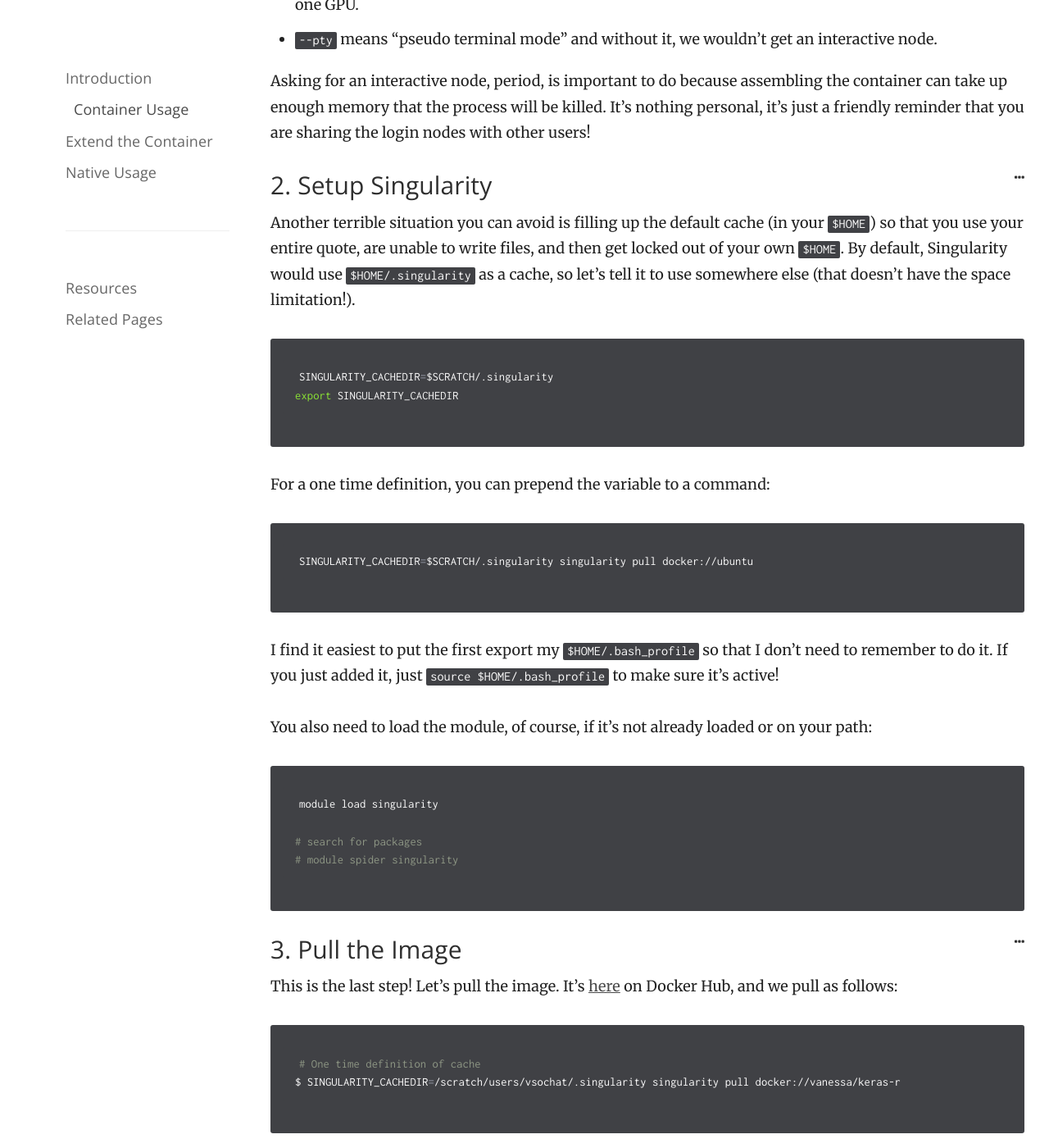
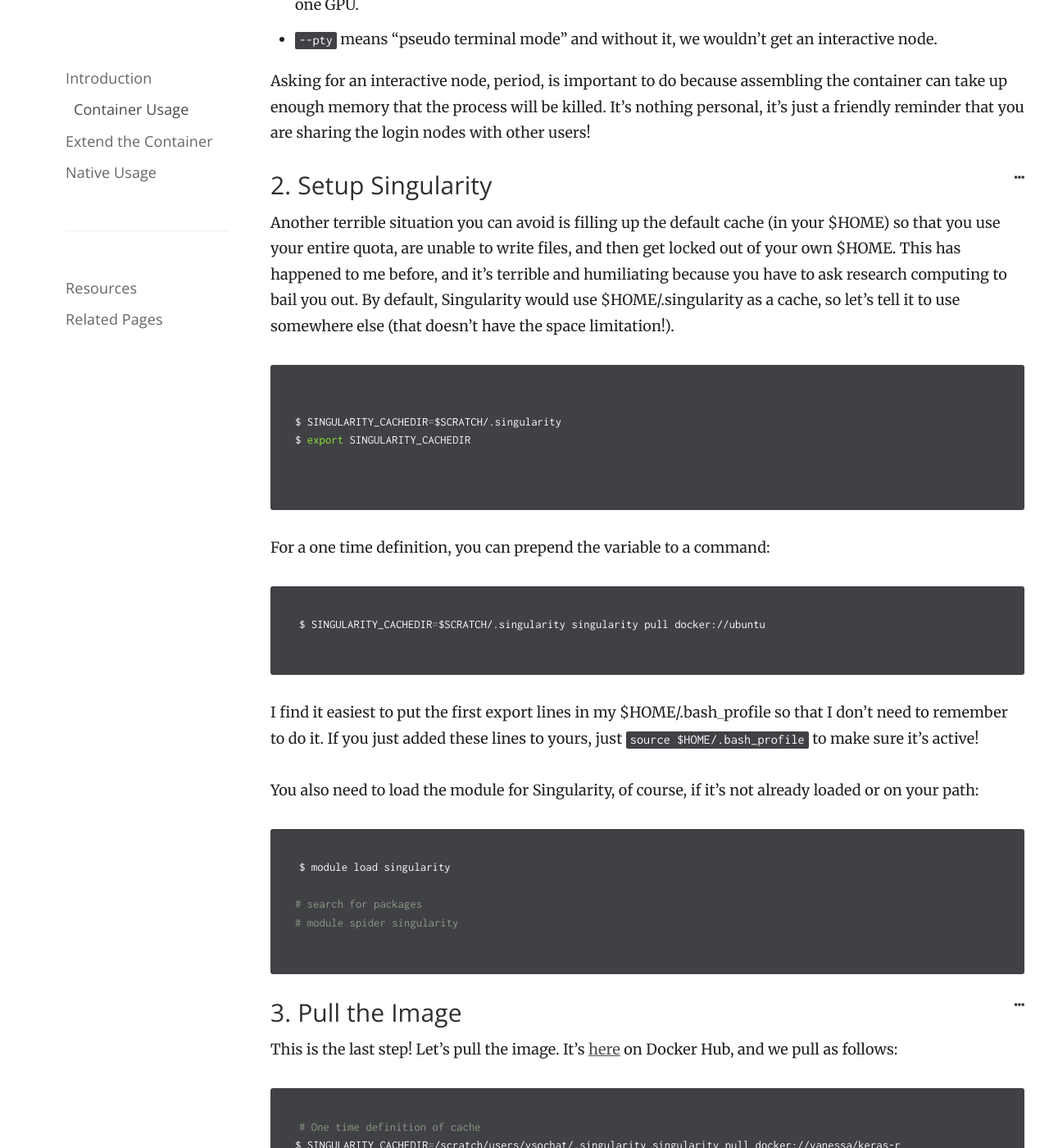
Before and after one commit to vsoch/lessons, a Jekyll site: the page built from _posts/hpc/ml/2018-05-08-keras-r.md, in a window 1280 px wide and 1400 px high, scrolled down 1441 px. Shown: the whole window at 82% size. Built offline with Jekyll 4.4.1, drawn with Linux system fonts in a browser that asks for light colours; nearby versions of some CDN libraries; comment, search, counter and statistics services are not loaded; some of the changed text lies outside the part shown.

Commit message:
more tweaks

````diff
--- a/_posts/hpc/ml/2018-05-08-keras-r.md
+++ b/_posts/hpc/ml/2018-05-08-keras-r.md
@@ -56,29 +56,32 @@
 
 
 ### 2. Setup Singularity
-Another terrible situation you can avoid is filling up the default cache (in your `$HOME`) so that you use your entire
-quote, are unable to write files, and then get locked out of your own `$HOME`. By default, Singularity would use `$HOME/.singularity`
+Another terrible situation you can avoid is filling up the default cache (in your $HOME) so that you use your entire
+quota, are unable to write files, and then get locked out of your own $HOME. This has happened to me before, and it's
+terrible and humiliating because you have to ask research computing to bail you out. By default, Singularity would use $HOME/.singularity
 as a cache, so let's tell it to use somewhere else (that doesn't have the space limitation!).
 
 ```bash
-SINGULARITY_CACHEDIR=$SCRATCH/.singularity
-export SINGULARITY_CACHEDIR
+
+$ SINGULARITY_CACHEDIR=$SCRATCH/.singularity
+$ export SINGULARITY_CACHEDIR
+
 ```
 
 For a one time definition, you can prepend the variable to a command:
 
 ```bash
-SINGULARITY_CACHEDIR=$SCRATCH/.singularity singularity pull docker://ubuntu
+$ SINGULARITY_CACHEDIR=$SCRATCH/.singularity singularity pull docker://ubuntu
 ```
 
-I find it easiest to put the first export my `$HOME/.bash_profile` so that I don't need to
-remember to do it. If you just added it, just `source $HOME/.bash_profile` to make sure it's
+I find it easiest to put the first export lines in my $HOME/.bash_profile so that I don't need to
+remember to do it. If you just added these lines to yours, just `source $HOME/.bash_profile` to make sure it's
 active!
 
-You also need to load the module, of course, if it's not already loaded or on your path:
+You also need to load the module for Singularity, of course, if it's not already loaded or on your path:
 
 ```bash
-module load singularity
+$ module load singularity
 
 # search for packages
 # module spider singularity
@@ -135,11 +138,12 @@
 'help.start()' for an HTML browser interface to help.
 Type 'q()' to quit R.
 
-$ library('keras')
-$
+> library('keras')
+>
 ```
 
-You can do the same with shell, and then start R on your own:
+R Version 3.5 is called "Joy in Playing." I'm just going to hold back my comments
+on that one :) I digress! You can have the same interaction with shell, and then start R on your own:
 
 ```bash
 $ singularity shell /scratch/users/vsochat/.singularity/keras-r.simg
@@ -155,11 +159,11 @@
 and `ggplot2`:
 
 ```bash
-require(kerasformula)
-require(ggplot2)
+> require(kerasformula)
+> require(ggplot2)
 
-out = kms(mpg ~ ., mtcars)   # use X11 to see epoch-by-epoch progress
-plot(out$history)
+> out = kms(mpg ~ ., mtcars)   # use X11 to see epoch-by-epoch progress
+> plot(out$history)
 ```
 
 The above should run without error, and the plot produced is the following:
````
